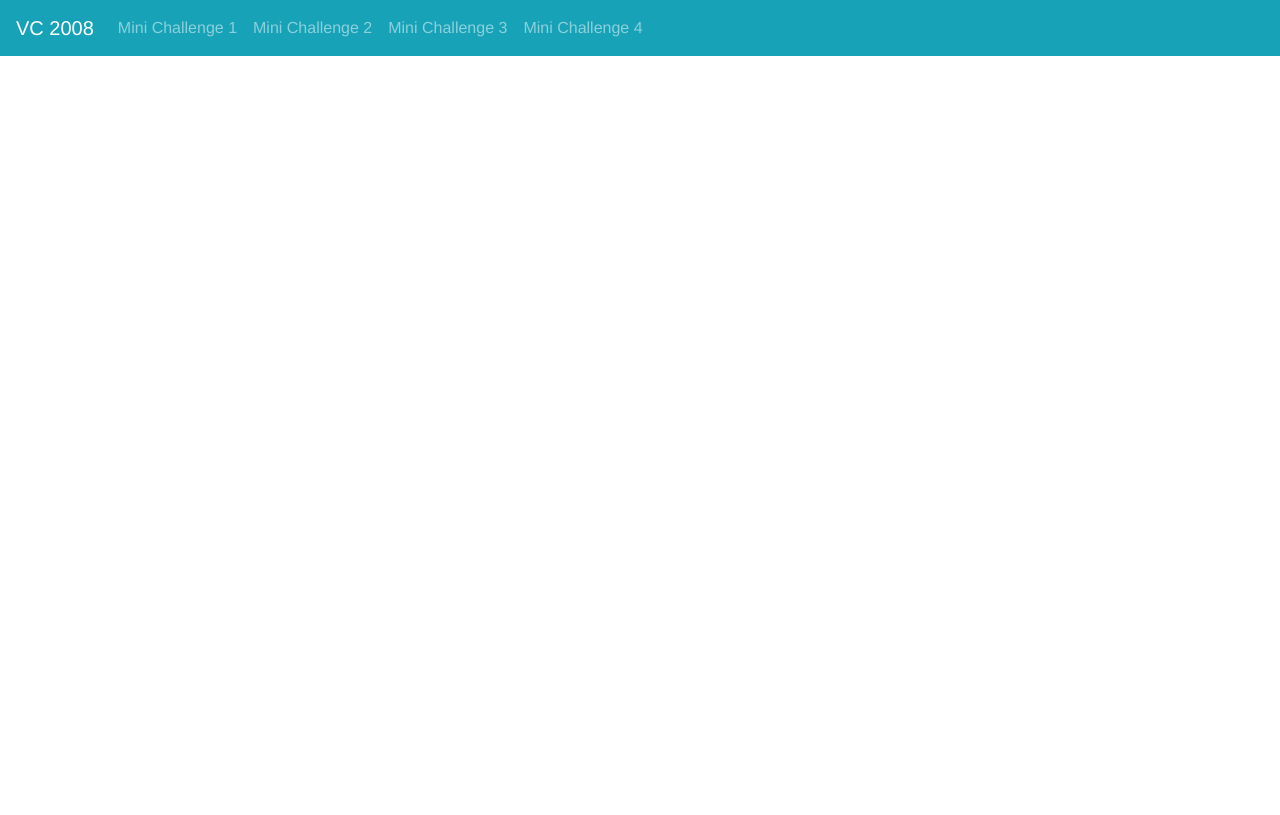
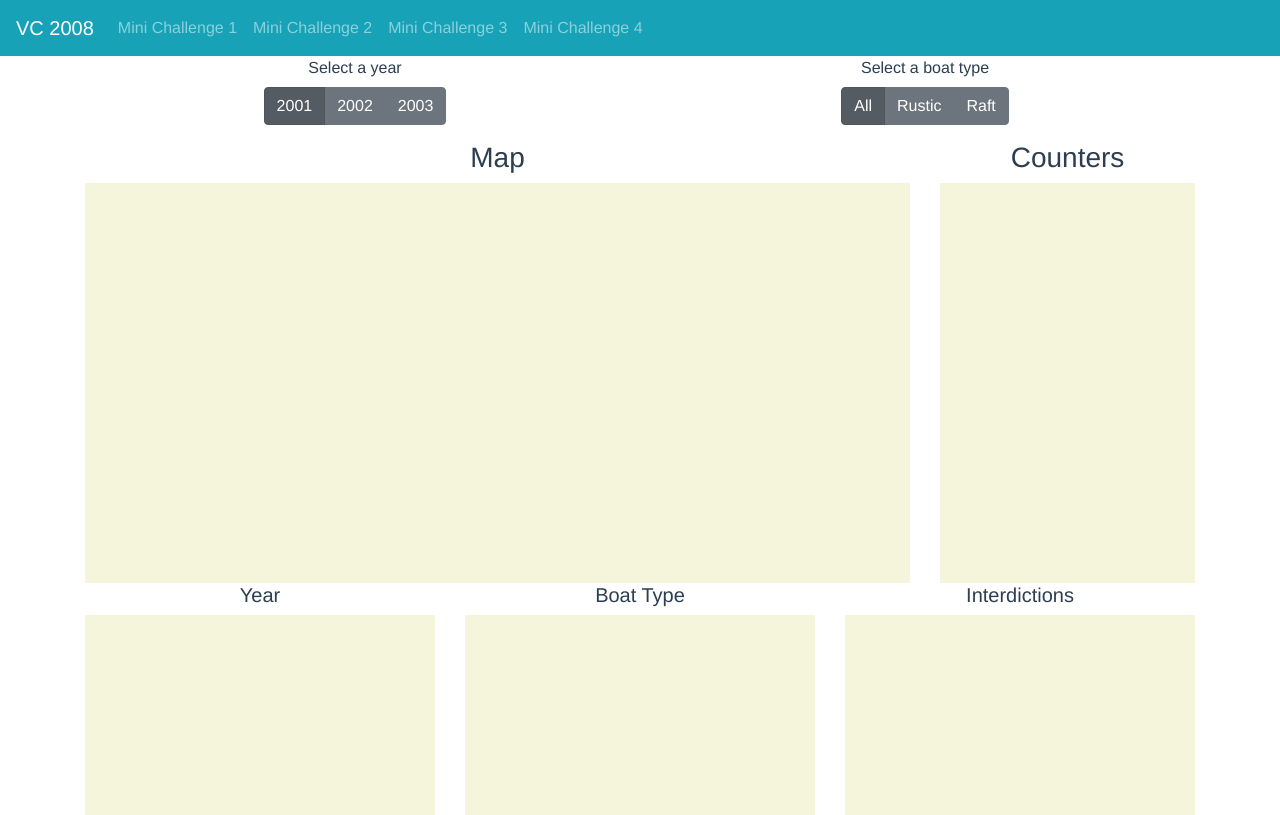
Before and after one commit to virgiiim/vc2008Vue, a Vue app: page / in a window 1280 px wide. Built offline with nearby package versions, Linux system fonts and the light colour scheme.

Commit message:
Setup a draft schema of the web page for Migrant Boats

```diff
--- a/src/App.vue
+++ b/src/App.vue
@@ -14,14 +14,17 @@
         </b-navbar-nav>
       </b-collapse>
     </b-navbar>
+    <MC2MigrantBoats></MC2MigrantBoats>
   </div>
 </template>
 
 <script>
+import MC2MigrantBoats from '@/components/MC2MigrantBoats';
 
 export default {
   name: 'App',
   components: {
+    MC2MigrantBoats,
   },
 };
 </script>
--- a/src/components/MC2MigrantBoats.vue
+++ b/src/components/MC2MigrantBoats.vue
@@ -1,10 +1,69 @@
 <template>
-
+  <b-container>
+    <b-row>
+      <b-col>
+        <b-form-group label="Select a year">
+          <b-form-checkbox-group
+            v-model="year.value"
+            :options="year.options"
+            name="buttonsYear"
+            buttons
+          ></b-form-checkbox-group>
+        </b-form-group>
+      </b-col>
+      <b-col>
+        <b-form-group label="Select a boat type">
+          <b-form-checkbox-group
+            v-model="boatType.value"
+            :options="boatType.options"
+            name="buttonsBoats"
+            buttons
+          ></b-form-checkbox-group>
+        </b-form-group>
+      </b-col>
+    </b-row>
+    <b-row class="map">
+      <b-col cols="9">
+        <h3>Map</h3>
+        <div style="height:400px; background-color: beige"></div>
+      </b-col>
+      <b-col>
+        <h3>Counters</h3>
+        <div style="height:400px; background-color: beige"></div>
+      </b-col>
+    </b-row>
+    <b-row class="plots">
+      <b-col>
+        <h5>Year</h5>
+        <div style="height:200px; background-color: beige"></div>
+      </b-col>
+      <b-col>
+        <h5>Boat Type</h5>
+        <div style="height:200px; background-color: beige"></div>
+      </b-col>
+      <b-col>
+        <h5>Interdictions</h5>
+        <div style="height:200px; background-color: beige"></div>
+      </b-col>
+    </b-row>
+  </b-container>
 </template>
 
 <script>
 export default {
   name: 'MC2MigrantBoats',
+  data() {
+    return {
+      year: {
+        value: 2001,
+        options: [2001, 2002, 2003],
+      },
+      boatType: {
+        value: 'All',
+        options: ['All','Rustic','Raft'],
+      },
+    };
+  },
 };
 </script>
 
```
